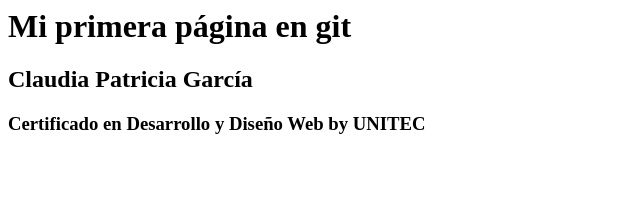
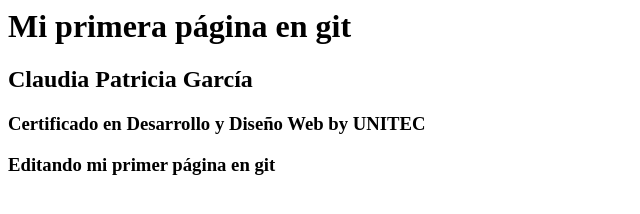
Before and after one commit to PattyG017/e2_s1, a plain HTML site: page index.html in a window 1280 px wide. Shown: the whole page, without its empty margins (0-640 px from the left). Drawn offline with Linux system fonts and the light colour scheme.

Commit message:
Update index.html

```diff
--- a/index.html
+++ b/index.html
@@ -1,3 +1,4 @@
 <h1> Mi primera página en git<h1>
 <h2>Claudia Patricia García<h2>
 <h3>Certificado en Desarrollo y Diseño Web by UNITEC<h3>
+<h3>Editando mi primer página en git</h3>
```
